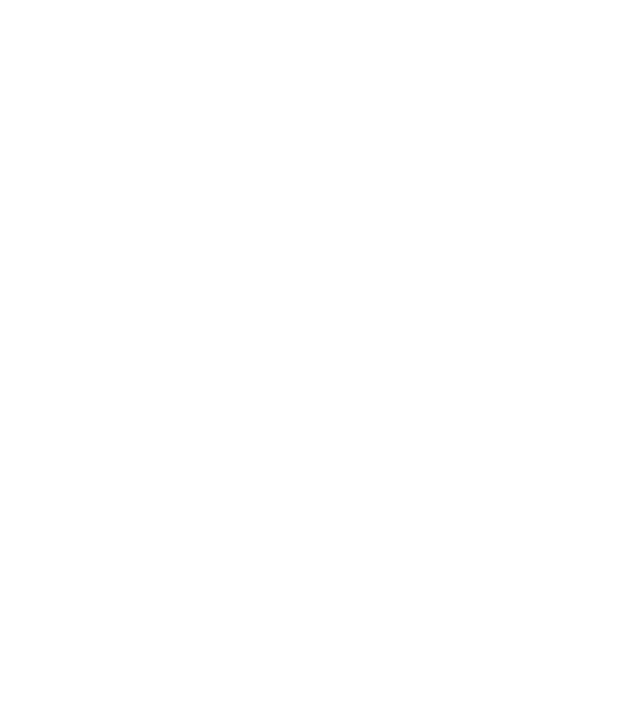
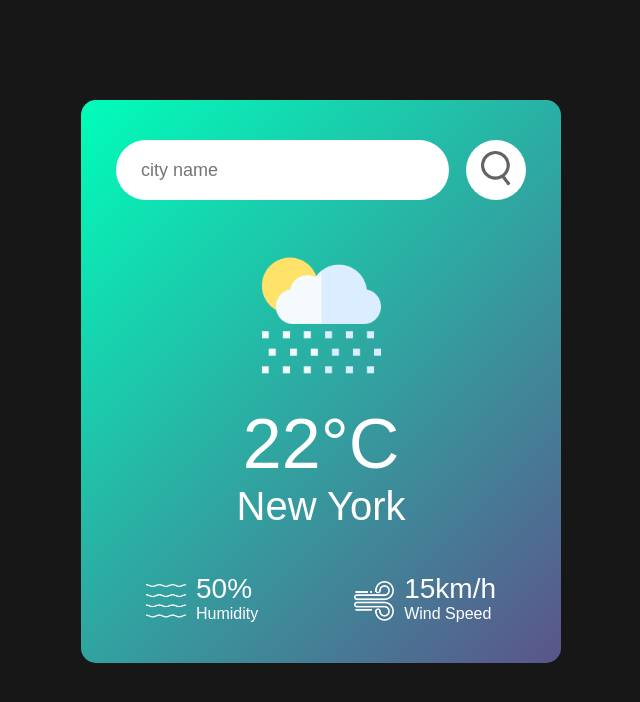
Before and after one commit to nabinaaryal-2002/weather-js, a plain HTML site: page index.html in a window 1280 px wide. Shown: the whole page, without its empty margins (319-959 px from the left). Drawn offline with Linux system fonts and the light colour scheme.

Commit message:
weather app

```diff
--- a/index.html
+++ b/index.html
@@ -4,8 +4,37 @@
   <meta charset="UTF-8">
   <meta name="viewport" content="width=device-width, initial-scale=1.0">
   <title>Weather App</title>
+  <link rel="stylesheet" href="style.css">
 </head>
 <body>
 
+  <div class="card">
+    <div class="search">
+      <input type="text" placeholder="city name">
+      <button><img src="assets/images/search.png" alt=""></button>
+    </div>
+
+    <div class="weather"></div>
+    <img src="assets/images/rain.png" class="weatherIcon">
+    <h1 class="temp">22°C</h1>
+    <h2 class="city">New York</h2>
+    <div class="details">
+      <div class="col">
+        <img src="assets/images/humidity.png">
+        <div>
+          <p class="humidity">50%</p>
+          <p>Humidity</p>
+        </div>
+      </div>
+      <div class="col">
+        <img src="assets/images/wind.png">
+        <div>
+          <p class="wind">15km/h</p>
+          <p>Wind Speed</p>
+        </div>
+      </div>
+    </div>
+  </div>
+  <script src="main.js"></script>
 </body>
 </html>
--- a/style.css
+++ b/style.css
@@ -0,0 +1,84 @@
+*{
+  margin: 0;
+  padding: 0;
+  font-family: 'Manrope',sans-serif;
+  box-sizing: border-box;
+}
+
+body{
+  background: #171717;
+}
+.card{
+  width: 90%;
+  max-width: 480px;
+  background: linear-gradient(135deg,#00feba, #5b548a);
+  color: #fff;
+  margin:100px auto;
+  border-radius: 15px;
+  padding: 40px 35px;
+  text-align: center;
+
+}
+.search{
+  width: 100%;
+  display: flex;
+  align-items: center;
+  justify-content: space-between;
+}
+.search input{
+  border: none;
+  background: #fff;
+  color: #555;
+  padding: 10px 25px;
+  height: 60px;
+  border-radius:30px ;
+  flex: 1;
+  margin-right: 17px;
+  font-size: 18px;
+
+}
+.search button{
+  border: none;
+  background: #fff;
+  border-radius: 50%;
+  width: 60px;
+  height: 60px;
+  cursor: pointer;
+}
+
+.search button img{
+  width: 30px;
+}
+
+.weatherIcon{
+  width: 170px;
+  margin-top: 30px;
+}
+.temp{
+  font-size: 70px;
+  font-weight: 500;
+}
+.city {
+  font-size: 40px;
+  font-weight: 400;
+}
+.details{
+  display: flex;
+  align-items: center;
+  justify-content: space-between;
+  padding: 0 30px;
+  margin-top: 50px;
+}
+.col{
+  display: flex;
+  align-items: center;
+  text-align: left;
+}
+.col img{
+  width: 40px;
+  margin-right: 10px;
+}
+.humidity, .wind{
+  font-size: 28px;
+  margin-top: -6px;
+}
```
Also changed, not shown: assets/images/clear.png (added), assets/images/clouds.png (added), assets/images/drizzle.png (added), assets/images/humidity.png (added), assets/images/mist.png (added), assets/images/rain.png (added), assets/images/search.png (added), assets/images/snow.png (added), assets/images/wind.png (added).
